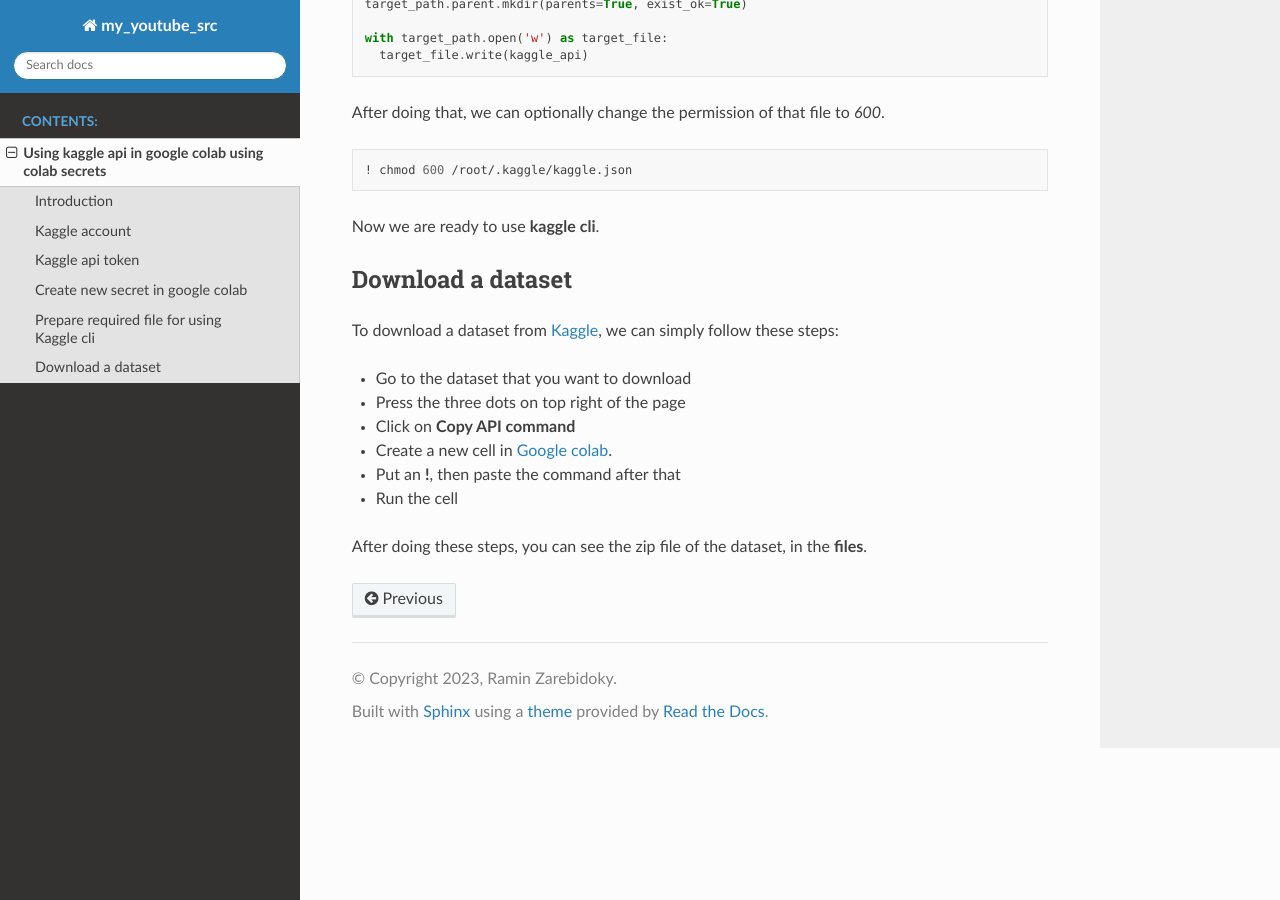
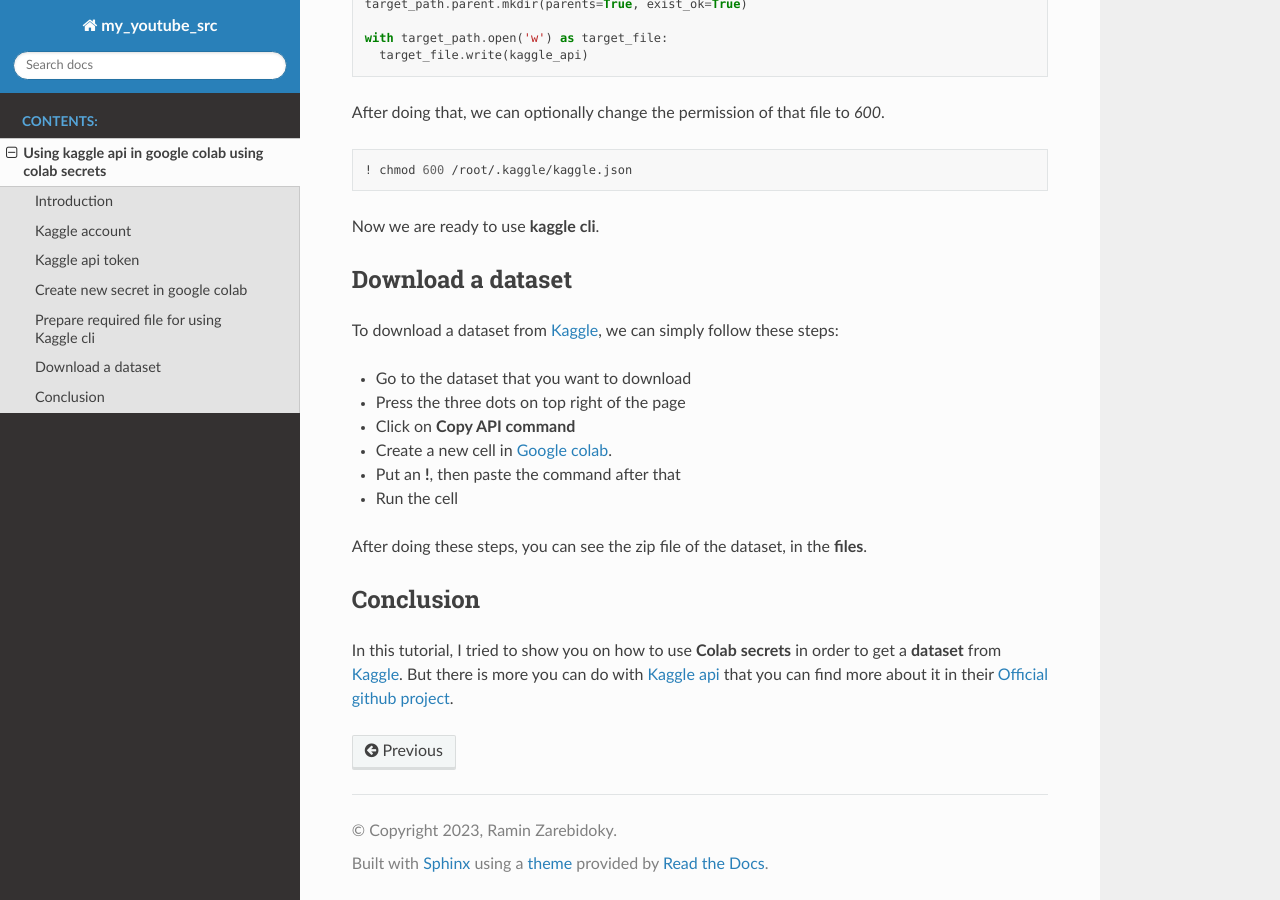
Before and after one commit to LiterallyTheOne/my_youtube_src, a Sphinx documentation site: the page built from docs/source/kaggle_to_colab_secrets.rst, in a window 1280 px wide and 900 px high, scrolled down 2233 px. Built offline with Sphinx 7.4.7 and the Read the Docs theme 2.0.0, drawn with Linux system fonts in a browser that asks for light colours.

Commit message:
Add conclusion to kaggle_to_colab_secrets.rst

```diff
--- a/docs/source/kaggle_to_colab_secrets.rst
+++ b/docs/source/kaggle_to_colab_secrets.rst
@@ -134,3 +134,15 @@ we can simply follow these steps:
 
 After doing these steps, you can see the zip file of
 the dataset, in the **files**.
+
+Conclusion
+----------
+
+In this tutorial, I tried to show you on how to
+use **Colab secrets** in order to get a **dataset**
+from
+`Kaggle <https://www.kaggle.com/>`_.
+But there is more you can do with
+`Kaggle api <https://github.com/Kaggle/kaggle-api>`_
+that you can find more about it in their
+`Official github project <https://github.com/Kaggle/kaggle-api>`_.
```
